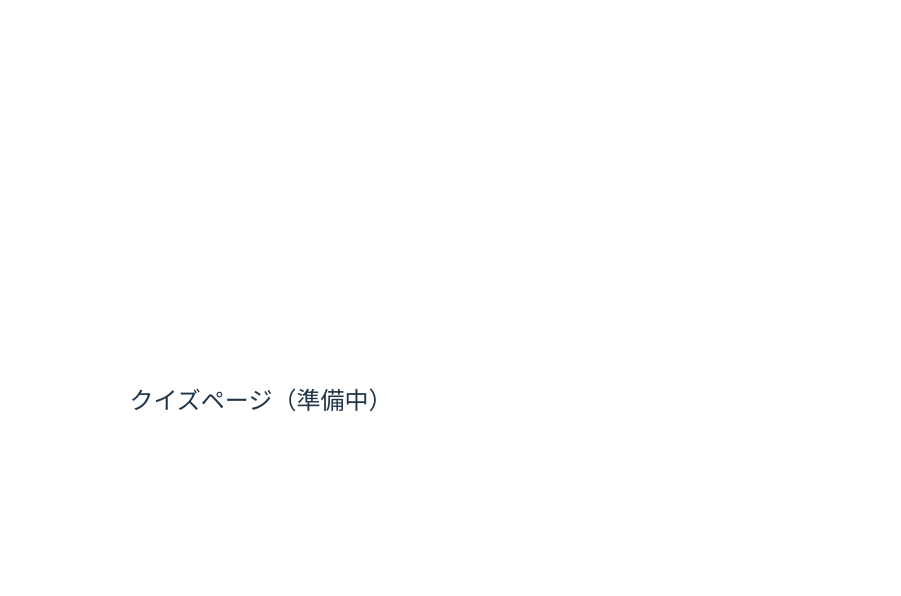
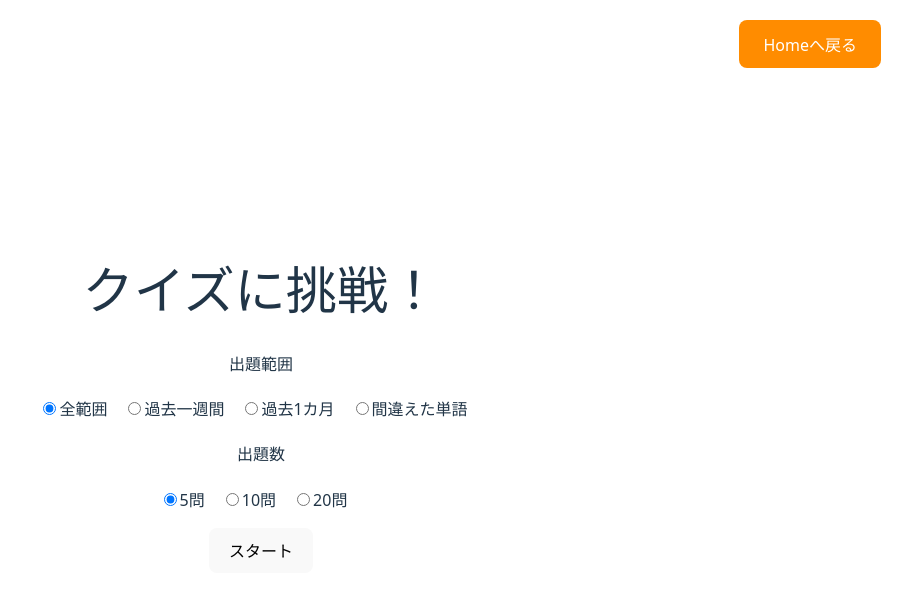
Before and after one commit to switchstart0712/wordbook-app, a React (Vite) app in the folder frontend/: page /quiz in a window 1280 px wide. Shown: the top 596 px of the page, without its empty margins (379-1280 px from the left). Built offline with nearby package versions, Linux system fonts and the light colour scheme.

Commit message:
クイズページの作成

```diff
--- a/frontend/src/App.jsx
+++ b/frontend/src/App.jsx
@@ -1,4 +1,4 @@
-import React from "react";
+import React, { useState } from "react";
 import { BrowserRouter as Router, Routes, Route, Link } from "react-router-dom";
 import Search from "./pages/Search";
 import Wordbook from "./pages/Wordbook";
@@ -8,13 +8,30 @@ import NotFound from "./pages/Notfound";
 import "./App.css";
 
 function App() {
+  const [words, setWords] = useState([
+      {
+        id: 1,
+        word: "apple",
+        meaning: "りんご",
+        memo: "果物の例",
+        mistakeCount: 2,
+      },
+      {
+        id: 2,
+        word: "book",
+        meaning: "本",
+        memo: "名詞",
+        mistakeCount: 0,
+      },
+    ]);
+
   return (
     <Router>
         <Routes>
           <Route path="/" element={<Home />} />
           <Route path="/search" element={<Search />} />
-          <Route path="/wordbook" element={<Wordbook />} />
-          <Route path="/quiz" element={<Quiz />} />
+          <Route path="/wordbook" element={<Wordbook words={words} setWords={setWords}/>} />
+          <Route path="/quiz" element={<Quiz words={words}/>} />
           <Route path="*" element={<NotFound />} />
         </Routes>
     </Router>
--- a/frontend/src/pages/Home.jsx
+++ b/frontend/src/pages/Home.jsx
@@ -46,9 +46,9 @@ function Home() {
     <>
     <h1>Wordbook for me</h1>
       <nav>
-        <Link to="/search"><button>Web検索</button></Link>
-        <Link to="/wordbook"><button>単語帳</button></Link>
-        <Link to="/quiz"><button>クイズ</button></Link>
+        <Link to="/search"><button style={{backgroundColor: "#ff8c00"}}>Web検索</button></Link>
+        <Link to="/wordbook"><button style={{backgroundColor: "#ff8c00"}}>単語帳</button></Link>
+        <Link to="/quiz"><button style={{backgroundColor: "#ff8c00"}}>クイズ</button></Link>
       </nav>
     </>
   );
--- a/frontend/src/pages/Quiz.jsx
+++ b/frontend/src/pages/Quiz.jsx
@@ -1,7 +1,111 @@
-import React from "react";
+import React, { useState, useMemo } from "react";
+import BackToHomeButton from "./components/BackToHomeButton";
 
 // クイズページ// src/pages/Quiz.jsx
-function Quiz() {
-    return <h2>クイズページ（準備中）</h2>;
-  }
+function Quiz({ words }) {
+  const [isQuizStarted, setIsQuizStarted] = useState(false);
+  const [selectedRange, setSelectedRange] = useState("all");
+  const [questionCount, setQuestionCount] = useState(5);
+  const [quizWords, setQuizWords] = useState([]);
+  const [currentIndex, setCurrentIndex] = useState(0);
+
+  const handleStart = () => {
+    // フィルター処理
+    let filtered = [...words];
+    const now = new Date();
+
+    if (selectedRange === "mistake") {
+      filtered = filtered.filter((w) => w.mistakeCount > 0);
+    } else if (selectedRange === "week") {
+      filtered = filtered.filter(
+        (w) => new Date(w.createdAt) >= new Date(now.setDate(now.getDate() - 7))
+      );
+    } else if (selectedRange === "month") {
+      filtered = filtered.filter(
+        (w) =>
+          new Date(w.createdAt) >= new Date(now.setMonth(now.getMonth() - 1))
+      );
+    }
+
+    // シャッフルして出題数分だけ選ぶ
+    const shuffled = filtered.sort(() => 0.5 - Math.random());
+    const selected = shuffled.slice(0, questionCount);
+
+    setQuizWords(selected);
+    setIsQuizStarted(true);
+    setCurrentIndex(0);
+  };
+
+  const currentWord = quizWords[currentIndex];
+
+  const handleNext = () => {
+    if (currentIndex + 1 < quizWords.length) {
+      setCurrentIndex(currentIndex + 1);
+    } else {
+      alert("クイズ終了！");
+      setIsQuizStarted(false);
+    }
+  };
+
+  return (
+    <div style={{ padding: "2rem" }}>
+      <h1>クイズに挑戦！</h1>
+
+      {!isQuizStarted ? (
+        <>
+          <div>
+            <h4>出題範囲</h4>
+            {["all", "week", "month", "mistake"].map((val) => (
+              <label key={val} style={{ marginRight: "1rem" }}>
+                <input
+                  type="radio"
+                  value={val}
+                  checked={selectedRange === val}
+                  onChange={(e) => setSelectedRange(e.target.value)}
+                />
+                {
+                  {
+                    all: "全範囲",
+                    week: "過去一週間",
+                    month: "過去1カ月",
+                    mistake: "間違えた単語",
+                  }[val]
+                }
+              </label>
+            ))}
+          </div>
+
+          <div style={{ marginTop: "1rem" }}>
+            <h4>出題数</h4>
+            {[5, 10, 20].map((num) => (
+              <label key={num} style={{ marginRight: "1rem" }}>
+                <input
+                  type="radio"
+                  value={num}
+                  checked={questionCount === num}
+                  onChange={() => setQuestionCount(num)}
+                />
+                {num}問
+              </label>
+            ))}
+          </div>
+
+          <button style={{ marginTop: "1rem" }} onClick={handleStart}>
+            スタート
+          </button>
+        </>
+      ) : (
+        <div>
+          <p>
+            第 {currentIndex + 1} 問 / {quizWords.length}
+          </p>
+          <h3>{currentWord.word}</h3>
+          <p>意味：{currentWord.meaning}</p>
+          <button onClick={handleNext}>次へ</button>
+        </div>
+      )}
+      <BackToHomeButton />
+    </div>
+  );
+}
 export default Quiz;
--- a/frontend/src/pages/Search.jsx
+++ b/frontend/src/pages/Search.jsx
@@ -1,6 +1,12 @@
 import React from "react";
+import BackToHomeButton from "./components/BackToHomeButton";
 
 function Search() {
-    return <h2>検索ページ（準備中）</h2>;
-  }
+  return (
+    <>
+      <h1>検索ページ（準備中）</h1>
+      <BackToHomeButton />
+    </>
+  );
+}
 export default Search;
--- a/frontend/src/pages/Wordbook.jsx
+++ b/frontend/src/pages/Wordbook.jsx
@@ -1,24 +1,8 @@
 // 一覧表示ページ
 import React, { useState, useEffect } from "react";
+import BackToHomeButton from "./components/BackToHomeButton";
 
-function Wordbook() {
-  const [words, setWords] = useState([
-    {
-      id: 1,
-      word: "apple",
-      meaning: "りんご",
-      memo: "果物の例",
-      mistakeCount: 2,
-    },
-    {
-      id: 2,
-      word: "book",
-      meaning: "本",
-      memo: "名詞",
-      mistakeCount: 0,
-    },
-  ]);
-
+function Wordbook({ words, setWords }) {
   const [voice, setVoice] = useState(null);
 
   //編集
@@ -158,7 +142,7 @@ function Wordbook() {
 
   return (
     <div style={{ padding: "2rem" }}>
-      <h2>単語帳ページ</h2>
+      <h1>単語帳ページ</h1>
       {/* 検索・抽出フォームをここに挿入 */}
       <div style={{ marginBottom: "1rem" }}>
         <input
@@ -176,6 +160,7 @@ function Wordbook() {
           />
           1回以上間違えた単語のみ表示
         </label>
+
       </div>
 
       {words.length === 0 ? (
@@ -287,6 +272,7 @@ function Wordbook() {
           </tbody>
         </table>
       )}
+      <BackToHomeButton />
     </div>
   );
 }
--- a/frontend/src/pages/BackToHomeButton.jsx
+++ b/frontend/src/pages/components/BackToHomeButton.jsx
@@ -9,10 +9,10 @@ const BackToHomeButton = () => {
       onClick={() => navigate("/")}
       style={{
         position: "fixed",
-        bottom: "20px",
+        top: "20px",
         right: "20px",
         padding: "0.75rem 1.5rem",
-        backgroundColor: "#007bff",
+        backgroundColor: "#ff8c00",
         color: "white",
         border: "none",
         borderRadius: "8px",
```
